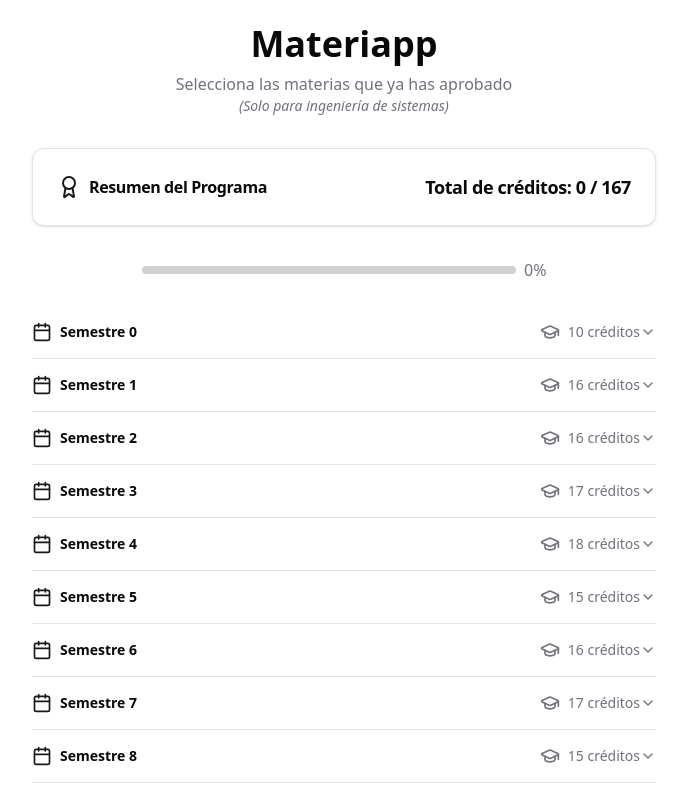
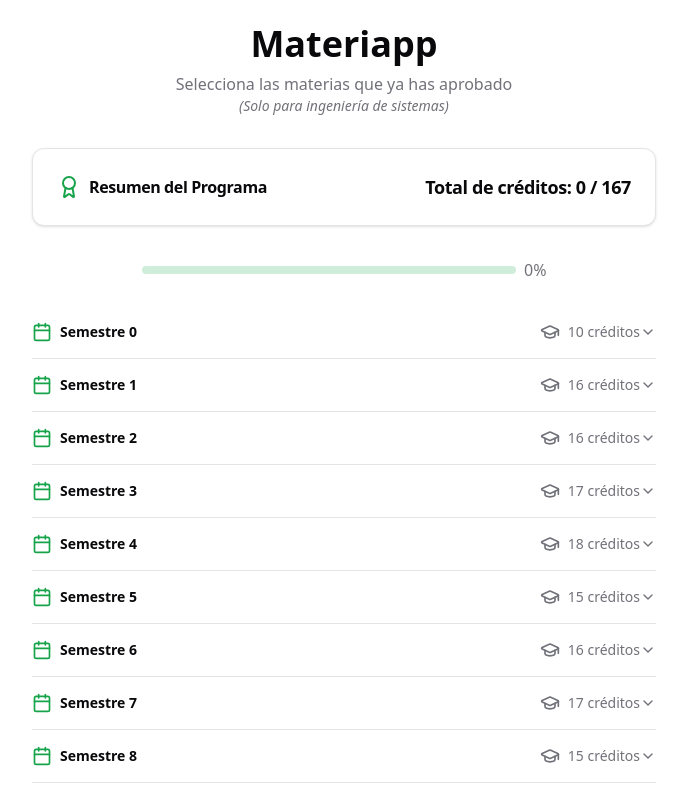
Before and after one commit to yorth21/materiapp, a Next.js app: page / in a window 1280 px wide. Shown: the top 797 px of the page, without its empty margins (296-983 px from the left). Built offline with nearby package versions, Linux system fonts and the light colour scheme.

Commit message:
feat: update theme

```diff
--- a/src/app/globals.css
+++ b/src/app/globals.css
@@ -6,55 +6,56 @@
   :root {
     --background: 0 0% 100%;
     --foreground: 240 10% 3.9%;
+    --muted: 240 4.8% 95.9%;
+    --muted-foreground: 240 3.8% 46.1%;
+    --popover: 0 0% 100%;
+    --popover-foreground: 240 10% 3.9%;
     --card: 0 0% 100%;
     --card-foreground: 240 10% 3.9%;
-    --popover: 0 0% 100%;
-    --popover-foreground: 240 10% 3.9%;
-    --primary: 240 5.9% 10%;
-    --primary-foreground: 0 0% 98%;
+    --border: 240 5.9% 90%;
+    --input: 240 5.9% 90%;
+    --primary: 142.1 76.2% 36.3%;
+    --primary-foreground: 355.7 100% 97.3%;
     --secondary: 240 4.8% 95.9%;
     --secondary-foreground: 240 5.9% 10%;
-    --muted: 240 4.8% 95.9%;
-    --muted-foreground: 240 3.8% 46.1%;
     --accent: 240 4.8% 95.9%;
     --accent-foreground: 240 5.9% 10%;
     --destructive: 0 84.2% 60.2%;
     --destructive-foreground: 0 0% 98%;
-    --border: 240 5.9% 90%;
-    --input: 240 5.9% 90%;
-    --ring: 240 10% 3.9%;
-    --chart-1: 12 76% 61%;
-    --chart-2: 173 58% 39%;
-    --chart-3: 197 37% 24%;
-    --chart-4: 43 74% 66%;
-    --chart-5: 27 87% 67%;
+    --ring: 142.1 76.2% 36.3%;
+    --chart-1: 142.1 76.2% 36.3%;
+    --chart-2: 240 4.8% 95.9%;
+    --chart-3: 240 4.8% 95.9%;
+    --chart-4: 240 4.8% 98.9%;
+    --chart-5: 142.1 79.2% 36.3%;
     --radius: 0.5rem;
   }
+
   .dark {
-    --background: 240 10% 3.9%;
-    --foreground: 0 0% 98%;
-    --card: 240 10% 3.9%;
-    --card-foreground: 0 0% 98%;
-    --popover: 240 10% 3.9%;
-    --popover-foreground: 0 0% 98%;
-    --primary: 0 0% 98%;
-    --primary-foreground: 240 5.9% 10%;
+    --background: 20 14.3% 4.1%;
+    --foreground: 0 0% 95%;
+    --muted: 0 0% 15%;
+    --muted-foreground: 240 5% 64.9%;
+    --popover: 0 0% 9%;
+    --popover-foreground: 0 0% 95%;
+    --card: 24 9.8% 10%;
+    --card-foreground: 0 0% 95%;
+    --border: 240 3.7% 15.9%;
+    --input: 240 3.7% 15.9%;
+    --primary: 142.1 70.6% 45.3%;
+    --primary-foreground: 144.9 80.4% 10%;
     --secondary: 240 3.7% 15.9%;
     --secondary-foreground: 0 0% 98%;
-    --muted: 240 3.7% 15.9%;
-    --muted-foreground: 240 5% 64.9%;
-    --accent: 240 3.7% 15.9%;
+    --accent: 12 6.5% 15.1%;
     --accent-foreground: 0 0% 98%;
     --destructive: 0 62.8% 30.6%;
-    --destructive-foreground: 0 0% 98%;
-    --border: 240 3.7% 15.9%;
-    --input: 240 3.7% 15.9%;
-    --ring: 240 4.9% 83.9%;
-    --chart-1: 220 70% 50%;
-    --chart-2: 160 60% 45%;
-    --chart-3: 30 80% 55%;
-    --chart-4: 280 65% 60%;
-    --chart-5: 340 75% 55%;
+    --destructive-foreground: 0 85.7% 97.3%;
+    --ring: 142.4 71.8% 29.2%;
+    --chart-1: 142.1 70.6% 45.3%;
+    --chart-2: 240 3.7% 15.9%;
+    --chart-3: 12 6.5% 15.1%;
+    --chart-4: 240 3.7% 18.9%;
+    --chart-5: 142.1 73.6% 45.3%;
   }
 }
 
```
